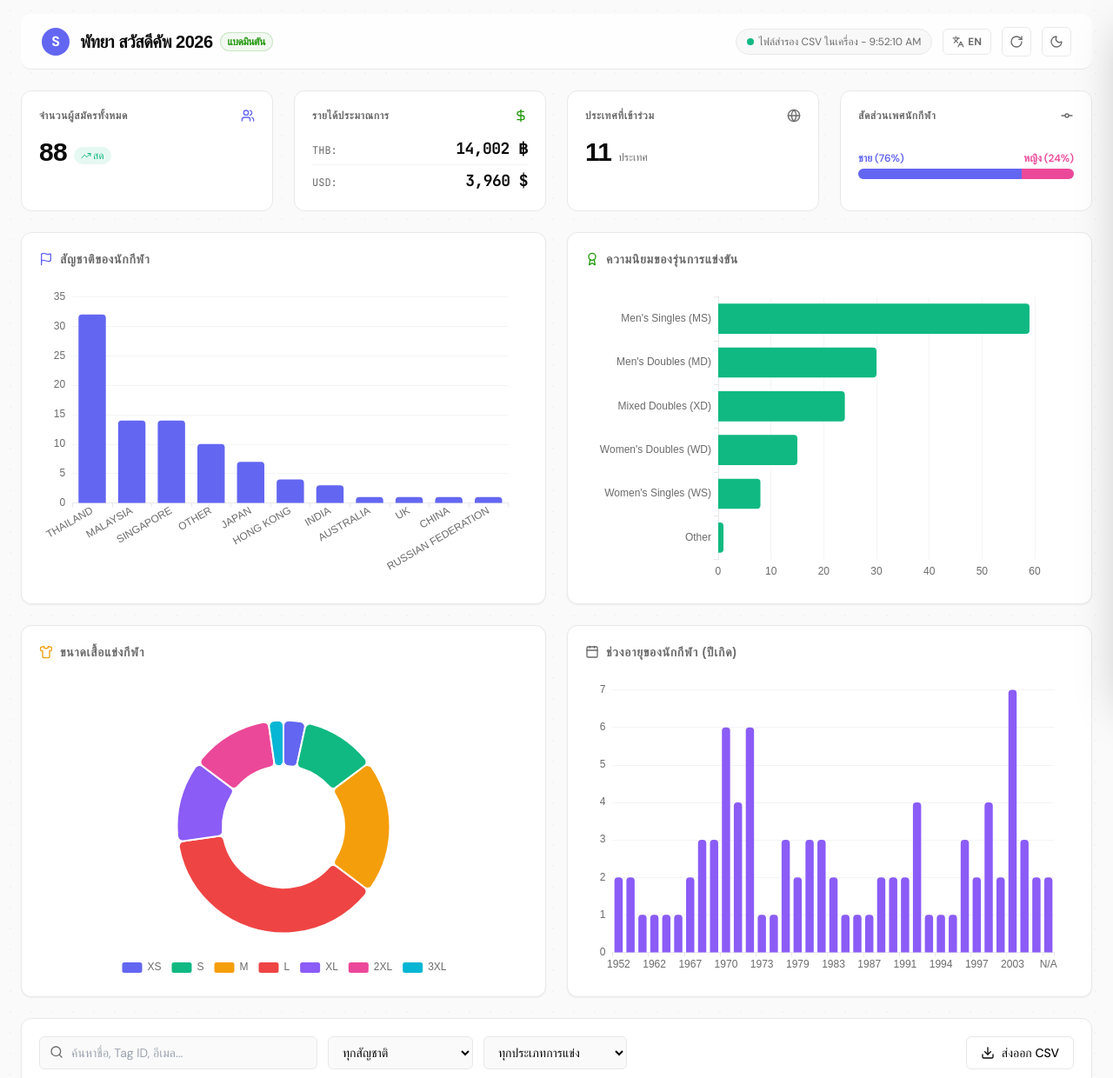
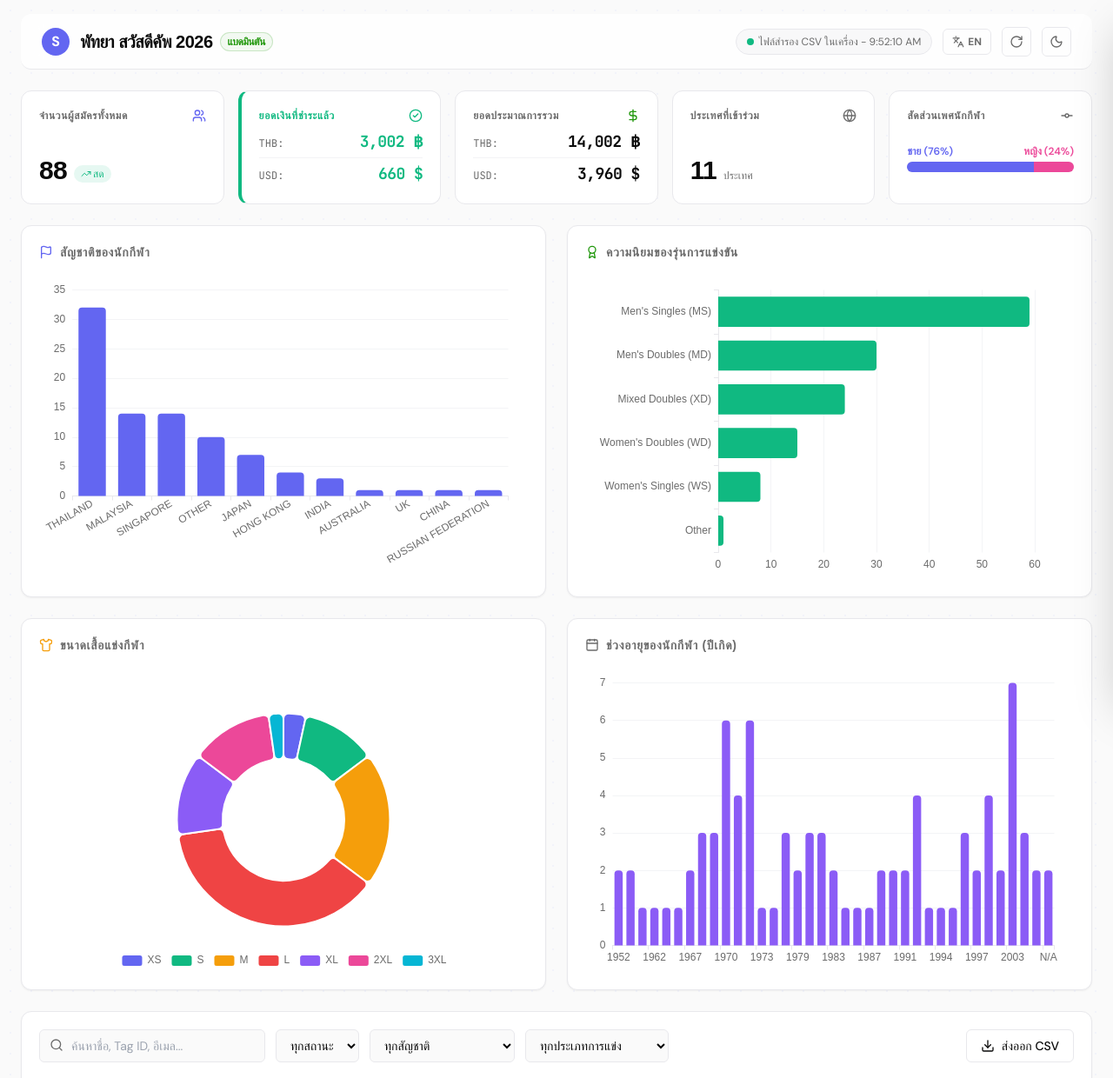
Before and after one commit to jarupat7/report-sawasdee-2026, a plain HTML site: page index.html in a window 1280 px wide. Shown: the top 1240 px of the page at 87% size. Drawn offline with nearby package versions, Linux system fonts and the light colour scheme; no server answers; a web font is replaced by a local one.

Commit message:
Add Paid Amount KPI card and status filter

```diff
--- a/index.html
+++ b/index.html
@@ -156,9 +156,9 @@
         </nav>
 
         <!-- KPI Summary row -->
-        <div class="grid grid-cols-1 md:grid-cols-4 gap-6">
+        <div class="grid grid-cols-1 sm:grid-cols-2 lg:grid-cols-5 gap-4">
             <!-- KPI 1: Total Registrations -->
-            <div class="bg-surfaceLight dark:bg-surfaceDark border border-borderLight dark:border-borderDark rounded-xl p-5 genesis-card flex flex-col gap-2">
+            <div class="bg-surfaceLight dark:bg-surfaceDark border border-borderLight dark:border-borderDark rounded-xl p-5 genesis-card flex flex-col justify-between">
                 <div class="flex justify-between items-center text-textSecondaryLight dark:text-textSecondaryDark">
                     <span class="text-xs font-semibold uppercase tracking-wider" data-i18n="totalReg">Total Registrations</span>
                     <i data-lucide="users" class="w-4 h-4 text-primary"></i>
@@ -171,8 +171,26 @@
                 </div>
             </div>
 
-            <!-- KPI 2: Estimated Revenue -->
-            <div class="bg-surfaceLight dark:bg-surfaceDark border border-borderLight dark:border-borderDark rounded-xl p-5 genesis-card flex flex-col gap-2">
+            <!-- KPI 2: Paid Amount (ยอดเงินที่ชำระแล้ว) -->
+            <div class="bg-surfaceLight dark:bg-surfaceDark border border-borderLight dark:border-borderDark border-l-4 border-l-success rounded-xl p-5 genesis-card flex flex-col justify-between">
+                <div class="flex justify-between items-center text-textSecondaryLight dark:text-textSecondaryDark">
+                    <span class="text-xs font-semibold uppercase tracking-wider text-success" data-i18n="paidAmount">Paid Amount</span>
+                    <i data-lucide="check-circle-2" class="w-4 h-4 text-success"></i>
+                </div>
+                <div class="mt-2 flex flex-col">
+                    <div class="flex justify-between items-baseline border-b border-borderLight/50 dark:border-borderDark/50 pb-1">
+                        <span class="text-xs text-textSecondaryLight dark:text-textSecondaryDark font-mono">THB:</span>
+                        <span id="kpi-paid-thb" class="text-lg font-bold display-font font-mono text-success">-</span>
+                    </div>
+                    <div class="flex justify-between items-baseline pt-1">
+                        <span class="text-xs text-textSecondaryLight dark:text-textSecondaryDark font-mono">USD:</span>
+                        <span id="kpi-paid-usd" class="text-lg font-bold display-font font-mono text-success">-</span>
+                    </div>
+                </div>
+            </div>
+
+            <!-- KPI 3: Estimated Revenue (ยอดประมาณการรวม) -->
+            <div class="bg-surfaceLight dark:bg-surfaceDark border border-borderLight dark:border-borderDark rounded-xl p-5 genesis-card flex flex-col justify-between">
                 <div class="flex justify-between items-center text-textSecondaryLight dark:text-textSecondaryDark">
                     <span class="text-xs font-semibold uppercase tracking-wider" data-i18n="estRev">Estimated Revenue</span>
                     <i data-lucide="dollar-sign" class="w-4 h-4 text-secondary"></i>
@@ -189,8 +207,8 @@
                 </div>
             </div>
 
-            <!-- KPI 3: Nationalities Represented -->
-            <div class="bg-surfaceLight dark:bg-surfaceDark border border-borderLight dark:border-borderDark rounded-xl p-5 genesis-card flex flex-col gap-2">
+            <!-- KPI 4: Nationalities Represented -->
+            <div class="bg-surfaceLight dark:bg-surfaceDark border border-borderLight dark:border-borderDark rounded-xl p-5 genesis-card flex flex-col justify-between">
                 <div class="flex justify-between items-center text-textSecondaryLight dark:text-textSecondaryDark">
                     <span class="text-xs font-semibold uppercase tracking-wider" data-i18n="countries">Countries Represented</span>
                     <i data-lucide="globe" class="w-4 h-4 text-purple"></i>
@@ -201,8 +219,8 @@
                 </div>
             </div>
 
-            <!-- KPI 4: Active Gender Split -->
-            <div class="bg-surfaceLight dark:bg-surfaceDark border border-borderLight dark:border-borderDark rounded-xl p-5 genesis-card flex flex-col gap-2">
+            <!-- KPI 5: Active Gender Split -->
+            <div class="bg-surfaceLight dark:bg-surfaceDark border border-borderLight dark:border-borderDark rounded-xl p-5 genesis-card flex flex-col justify-between sm:col-span-2 lg:col-span-1">
                 <div class="flex justify-between items-center text-textSecondaryLight dark:text-textSecondaryDark">
                     <span class="text-xs font-semibold uppercase tracking-wider" data-i18n="genderDist">Gender Distribution</span>
                     <i data-lucide="git-commit" class="w-4 h-4 text-pink"></i>
@@ -261,14 +279,21 @@
         <div class="bg-surfaceLight dark:bg-surfaceDark border border-borderLight dark:border-borderDark rounded-xl shadow-sm overflow-hidden flex flex-col">
             <!-- Table Toolbar -->
             <div class="p-5 border-b border-borderLight dark:border-borderDark flex flex-col md:flex-row gap-4 items-center justify-between">
-                <div class="flex flex-col md:flex-row gap-3 w-full md:w-auto">
+                <div class="flex flex-wrap gap-3 w-full md:w-auto">
                     <!-- Search Input -->
-                    <div class="relative w-full md:w-[320px]">
+                    <div class="relative w-full md:w-[260px]">
                         <input type="text" id="search-input" oninput="applyFilters()" placeholder="Search Name, ID, Email..." class="w-full bg-bgLight dark:bg-bgDark border border-borderLight dark:border-borderDark rounded-md py-2 pl-9 pr-4 text-sm focus:outline-none focus:ring-3 focus:ring-primary/10 focus:border-primary transition-all duration-200 text-textPrimaryLight dark:text-textPrimaryDark">
                         <i data-lucide="search" class="absolute left-3 top-2.5 w-4 h-4 text-textSecondaryLight dark:text-textSecondaryDark"></i>
                     </div>
 
-                    <!-- Filter Options -->
+                    <!-- Status Filter Dropdown -->
+                    <select id="filter-status" onchange="applyFilters()" class="bg-bgLight dark:bg-bgDark border border-borderLight dark:border-borderDark rounded-md py-2 px-3 text-sm focus:outline-none focus:ring-3 focus:ring-primary/10 focus:border-primary text-textPrimaryLight dark:text-textPrimaryDark">
+                        <option value="" data-i18n="allStatuses">All Statuses</option>
+                        <option value="PAID" data-i18n="statusPaid">Paid</option>
+                        <option value="PENDING" data-i18n="statusPending">Pending</option>
+                    </select>
+
+                    <!-- Nationality Filter Options -->
                     <select id="filter-nationality" onchange="applyFilters()" class="bg-bgLight dark:bg-bgDark border border-borderLight dark:border-borderDark rounded-md py-2 px-3 text-sm focus:outline-none focus:ring-3 focus:ring-primary/10 focus:border-primary text-textPrimaryLight dark:text-textPrimaryDark">
                         <option value="" data-i18n="allNations">All Nationalities</option>
                     </select>
@@ -457,13 +482,15 @@
                 connecting: "Connecting...",
                 live: "Live",
                 totalReg: "Total Registrations",
-                estRev: "Estimated Revenue",
+                paidAmount: "Paid Amount",
+                estRev: "Estimated Total",
                 countries: "Countries Represented",
                 genderDist: "Gender Distribution",
                 male: "Male",
                 female: "Female",
                 nations: "Nations",
                 searchPlaceholder: "Search Name, ID, Email...",
+                allStatuses: "All Statuses",
                 allNations: "All Nationalities",
                 allDivisions: "All Divisions",
                 exportCsv: "Export CSV",
@@ -513,13 +540,15 @@
                 connecting: "กำลังเชื่อมต่อ...",
                 live: "สด",
                 totalReg: "จำนวนผู้สมัครทั้งหมด",
-                estRev: "รายได้ประมาณการ",
+                paidAmount: "ยอดเงินที่ชำระแล้ว",
+                estRev: "ยอดประมาณการรวม",
                 countries: "ประเทศที่เข้าร่วม",
                 genderDist: "สัดส่วนเพศนักกีฬา",
                 male: "ชาย",
                 female: "หญิง",
                 nations: "ประเทศ",
                 searchPlaceholder: "ค้นหาชื่อ, Tag ID, อีเมล...",
+                allStatuses: "ทุกสถานะ",
                 allNations: "ทุกสัญชาติ",
                 allDivisions: "ทุกประเภทการแข่ง",
                 exportCsv: "ส่งออก CSV",
@@ -565,7 +594,7 @@
             }
         };
 
-        let currentLang = 'th'; // Default to Thai as requested
+        let currentLang = 'th'; // Default to Thai
         let rawData = [];
         let filteredData = [];
         let itemsPerPage = 15;
@@ -635,18 +664,16 @@
             currentLang = currentLang === 'en' ? 'th' : 'en';
             localStorage.setItem('language', currentLang);
             updateLanguageUI();
-            applyFilters(); // Apply filters will re-render charts and tables with the correct translations
+            applyFilters();
         }
 
         function updateLanguageUI() {
             const langLabel = document.getElementById('lang-label');
-            langLabel.textContent = currentLang === 'en' ? 'TH' : 'EN'; // Label shows option to switch to the other lang
+            langLabel.textContent = currentLang === 'en' ? 'TH' : 'EN';
 
-            // Set document title
             document.title = currentLang === 'en' ? "Pattaya International Badminton Sawasdee CUP 2026 Dashboard" : "Pattaya International Badminton Sawasdee CUP 2026 แดชบอร์ดผู้สมัคร";
             document.getElementById('nav-title').textContent = currentLang === 'en' ? "Pattaya Sawasdee CUP 2026" : "พัทยา สวัสดีคัพ 2026";
 
-            // Translate elements with data-i18n
             document.querySelectorAll('[data-i18n]').forEach(el => {
                 const key = el.getAttribute('data-i18n');
                 if (i18n[currentLang][key]) {
@@ -654,7 +681,6 @@
                 }
             });
 
-            // Input placeholders translate
             const searchInput = document.getElementById('search-input');
             if (searchInput) {
                 searchInput.placeholder = i18n[currentLang].searchPlaceholder;
@@ -810,6 +836,7 @@
                 item.event1 = parseEventDetails(item.Event_1_Name);
                 item.event2 = parseEventDetails(item.Event_2_Name);
                 item.NationalityClean = (item.Nationality || 'Unknown').trim().toUpperCase();
+                item.StatusClean = (item.Status || 'Pending').trim().toUpperCase();
             });
 
             filteredData = [...rawData];
@@ -845,12 +872,27 @@
         function updateKPIs() {
             document.getElementById('kpi-total').textContent = filteredData.length;
 
-            let thbTotal = 0;
-            let usdTotal = 0;
+            let thbTotal = 0, usdTotal = 0;
+            let thbPaid = 0, usdPaid = 0;
+
             filteredData.forEach(item => {
-                if (item.parsedFee.currency === 'THB') thbTotal += item.parsedFee.amount;
-                if (item.parsedFee.currency === 'USD') usdTotal += item.parsedFee.amount;
+                const isPaid = item.StatusClean === 'PAID' || item.StatusClean === 'SUCCESS' || item.StatusClean === 'CONFIRMED';
+
+                if (item.parsedFee.currency === 'THB') {
+                    thbTotal += item.parsedFee.amount;
+                    if (isPaid) thbPaid += item.parsedFee.amount;
+                }
+                if (item.parsedFee.currency === 'USD') {
+                    usdTotal += item.parsedFee.amount;
+                    if (isPaid) usdPaid += item.parsedFee.amount;
+                }
             });
+
+            // Display Paid revenue
+            document.getElementById('kpi-paid-thb').textContent = thbPaid.toLocaleString() + ' ฿';
+            document.getElementById('kpi-paid-usd').textContent = usdPaid.toLocaleString() + ' $';
+
+            // Display Total revenue
             document.getElementById('kpi-revenue-thb').textContent = thbTotal.toLocaleString() + ' ฿';
             document.getElementById('kpi-revenue-usd').textContent = usdTotal.toLocaleString() + ' $';
 
@@ -1030,6 +1072,7 @@
         // Apply interactive filters
         function applyFilters() {
             const searchQuery = document.getElementById('search-input').value.toLowerCase().trim();
+            const statusFilter = document.getElementById('filter-status').value;
             const nationalityFilter = document.getElementById('filter-nationality').value;
             const eventClassFilter = document.getElementById('filter-event-class').value;
 
@@ -1044,13 +1087,21 @@
                     email.includes(searchQuery) ||
                     phone.includes(searchQuery);
 
+                // Status filter
+                let matchStatus = true;
+                if (statusFilter === 'PAID') {
+                    matchStatus = item.StatusClean === 'PAID' || item.StatusClean === 'SUCCESS' || item.StatusClean === 'CONFIRMED';
+                } else if (statusFilter === 'PENDING') {
+                    matchStatus = item.StatusClean === 'PENDING';
+                }
+
                 const matchNationality = !nationalityFilter || item.NationalityClean === nationalityFilter;
 
                 const isPro1 = item.event1 && item.event1.class === eventClassFilter;
                 const isPro2 = item.event2 && item.event2.class === eventClassFilter;
                 const matchEventClass = !eventClassFilter || isPro1 || isPro2;
 
-                return matchSearch && matchNationality && matchEventClass;
+                return matchSearch && matchStatus && matchNationality && matchEventClass;
             });
 
             currentPage = 1;
@@ -1096,7 +1147,7 @@
 
             let html = "";
             paginatedItems.forEach(item => {
-                const status = (item.Status || 'Pending').trim().toUpperCase();
+                const status = item.StatusClean;
                 let statusBadge = '';
                 if (status === 'PAID' || status === 'SUCCESS' || status === 'CONFIRMED') {
                     statusBadge = `<span class="px-2.5 py-0.5 rounded-full text-xs font-semibold bg-success/15 text-success border border-success/20">${i18n[currentLang].statusPaid}</span>`;
@@ -1161,7 +1212,6 @@
 
             document.getElementById('sidebar-phone').textContent = item.Phone || '-';
 
-            // Notes i18n
             document.getElementById('sidebar-notes').textContent = item.Notes || i18n[currentLang].sidebarNoNotes;
             document.getElementById('sidebar-fee').textContent = item.Total_Fee || '-';
 
```
